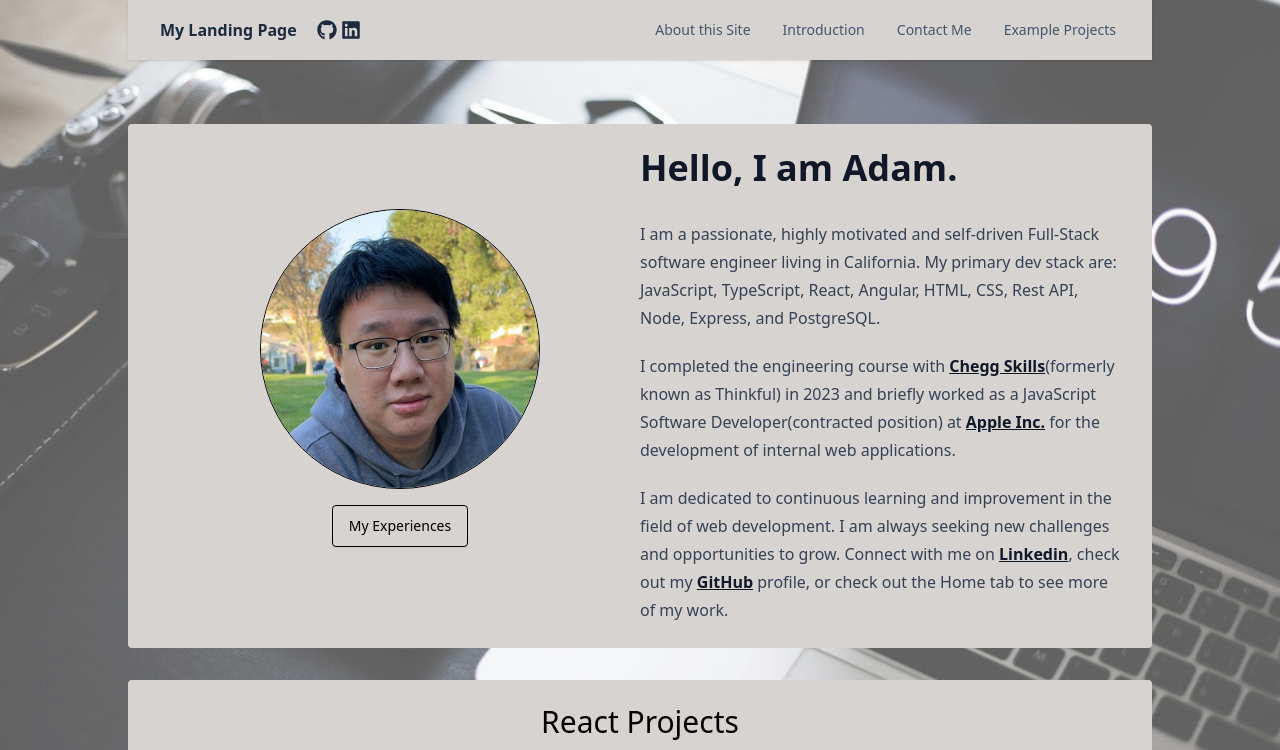
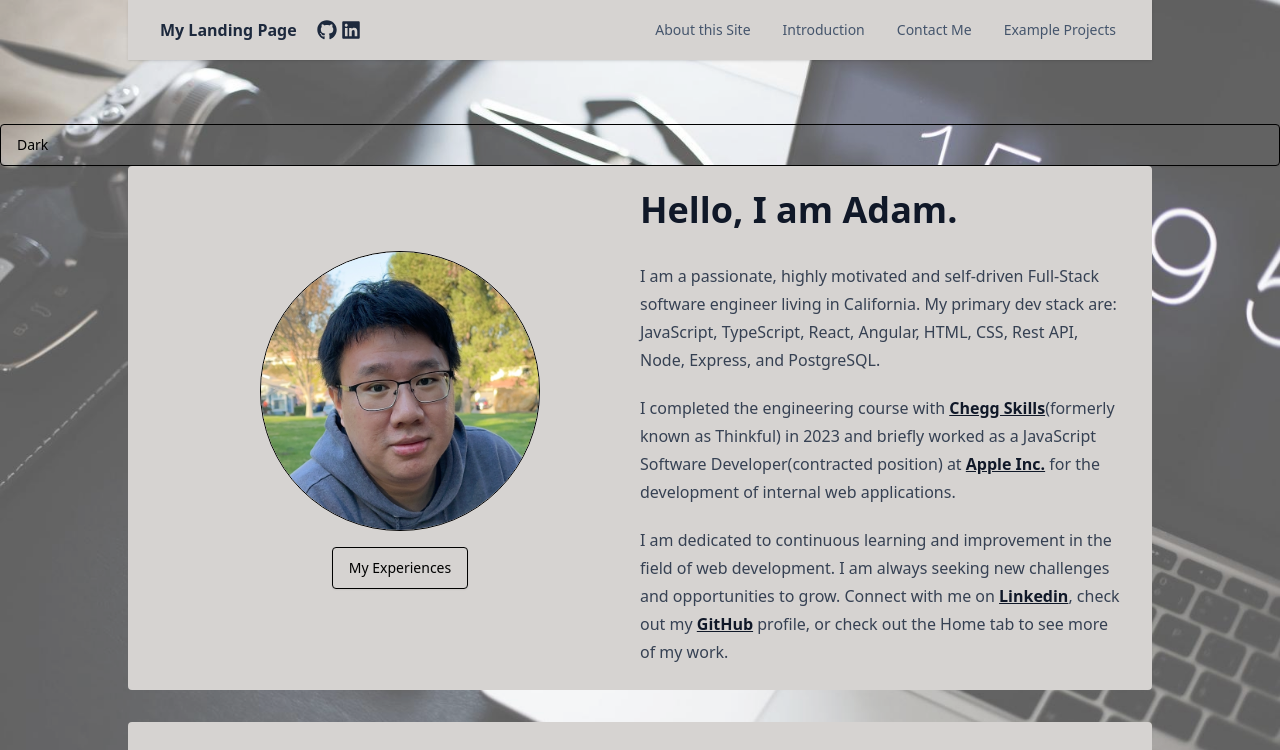
Before and after one commit to adam780930/react-practice, a React (Vite) app: page / in a window 1280 px wide. Shown: the top 750 px of the page. Built offline with nearby package versions, Linux system fonts and the light colour scheme.

Commit message:
added theme button

```diff
--- a/src/App.css
+++ b/src/App.css
@@ -1,2 +1,3 @@
 @import "tailwindcss";
 @plugin "@tailwindcss/typography";
+@custom-variant dark (&:where(.dark, .dark *));
--- /dev/null
+++ b/src/components/Themetoggle.jsx
@@ -0,0 +1,22 @@
+function ThemeSwitch() {
+  return (
+    <div className="text-body bg-neutral-primary-soft border border-default hover:bg-neutral-secondary-medium hover:text-heading focus:ring-4 focus:ring-neutral-tertiary-soft shadow-xs font-medium leading-5 rounded-base text-sm px-4 py-2.5 focus:outline-none cursor-pointer rounded">
+      <button
+        type="button"
+        className="hs-dark-mode hs-dark-mode-active:hidden block"
+        data-hs-theme-click-value="dark"
+      >
+        Dark
+      </button>
+      <button
+        type="button"
+        className="hs-dark-mode hs-dark-mode-active:inline-flex hidden"
+        data-hs-theme-click-value="light"
+      >
+        Light
+      </button>
+    </div>
+  );
+}
+
+export default ThemeSwitch;
--- a/src/pages/Mainpage.jsx
+++ b/src/pages/Mainpage.jsx
@@ -4,6 +4,7 @@ import ExampleProjects from "../components/ExampleProjects.jsx";
 import Buttons from "../components/Button.jsx";
 import Experiences from "../components/Experiences.jsx";
 import Modal from "../components/Modal.jsx";
+import ThemeToggle from "../components/Themetoggle.jsx"
 
 function Mainpage() {
   const [isModalOpen, setIsModalOpen] = useState(false);
@@ -11,6 +12,7 @@ function Mainpage() {
 
   return (
     <>
+        <ThemeToggle></ThemeToggle>
       <div className="pb-8">
         <Introductions handleOpenModal={handleOpenModal} />
       </div>
```
